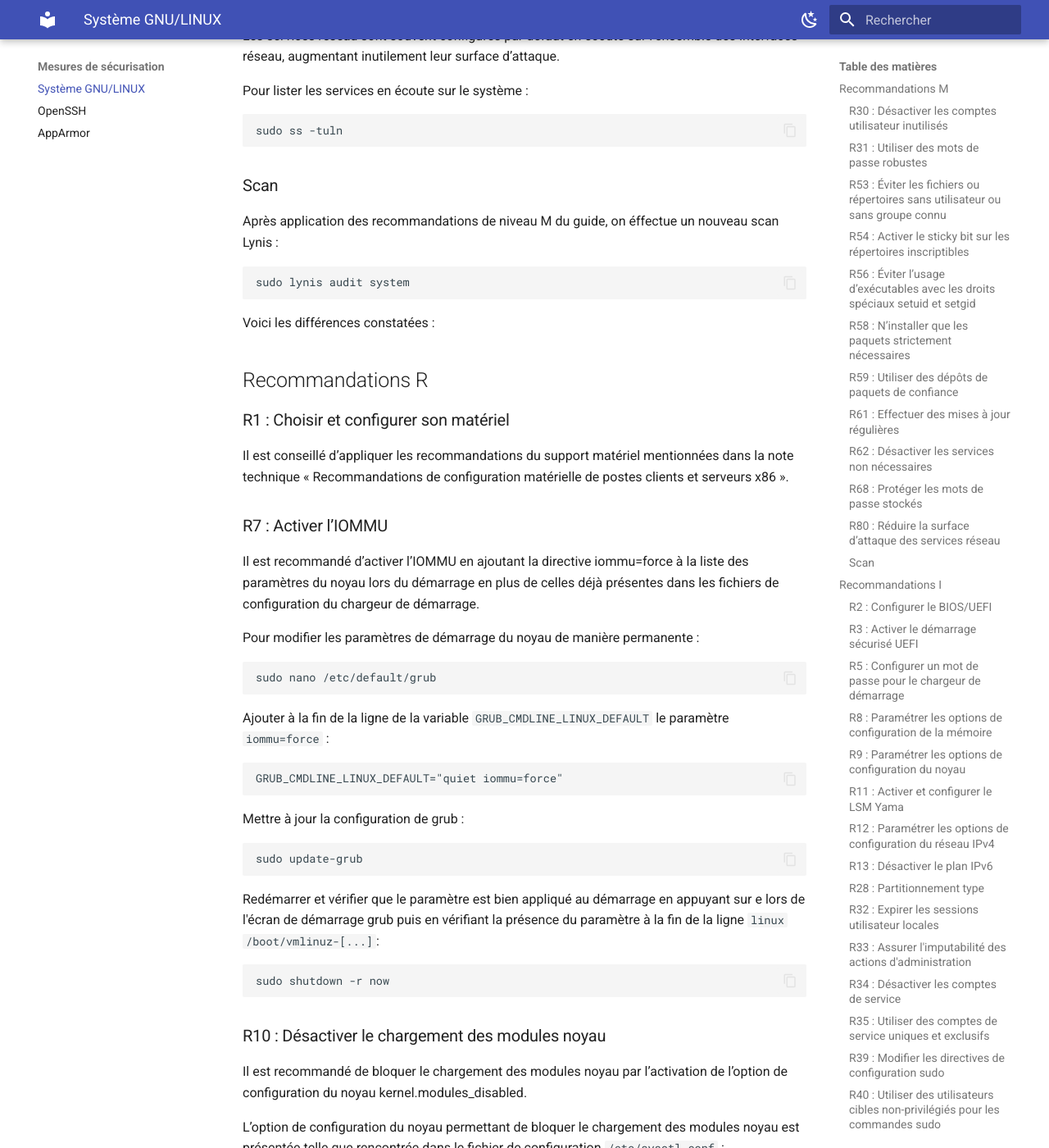
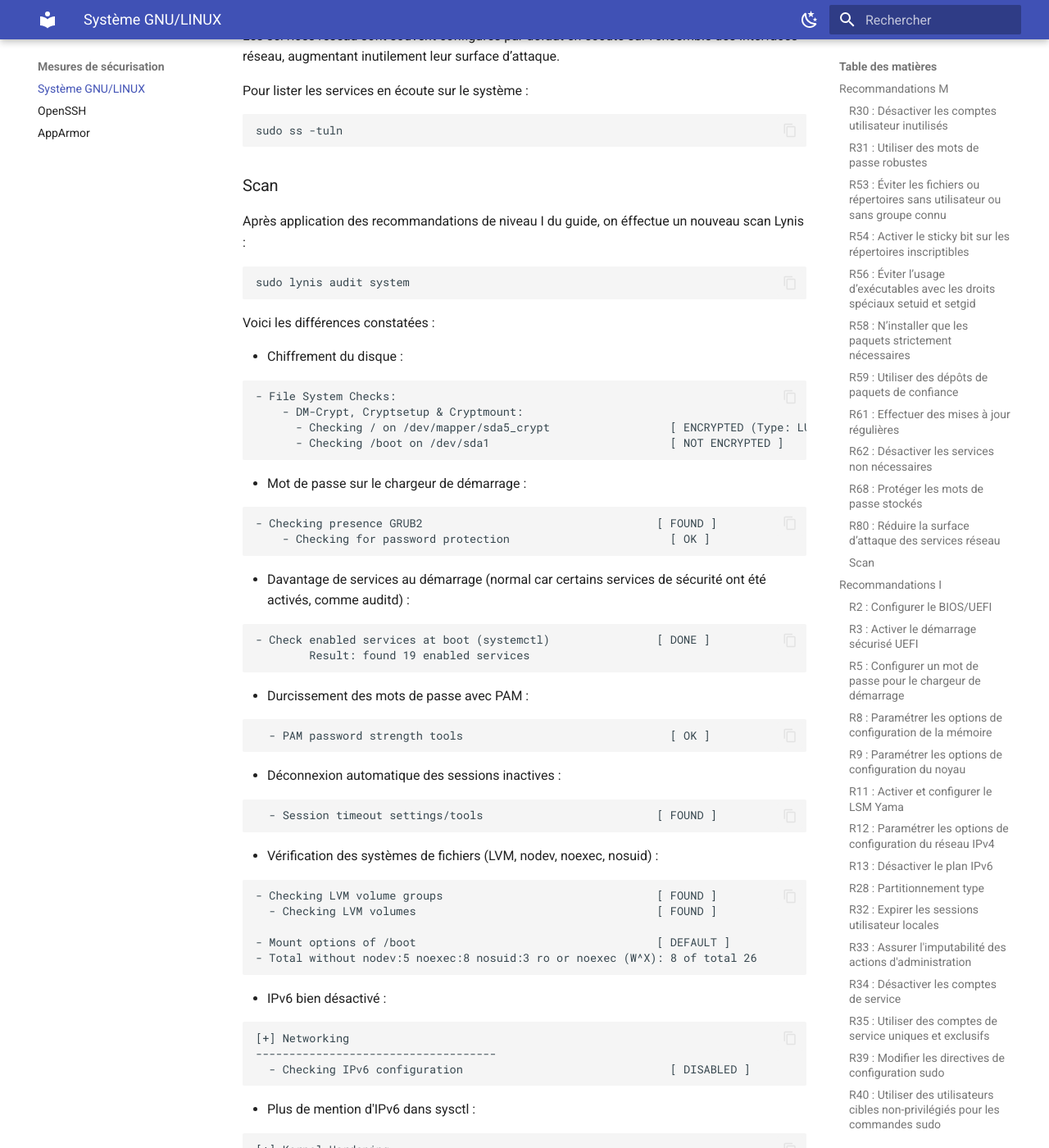
Before and after one commit to B1aSst/wiki-hardening-linux, an MkDocs documentation site: the page built from docs/mesures/gnu-linux.md, in a window 1280 px wide and 1400 px high, scrolled down 21431 px. Shown: the whole window at 82% size. Built offline with MkDocs 1.6.1 and Material for MkDocs 9.7.7, drawn with Linux system fonts in a browser that asks for light colours; some of the changed text lies outside the part shown.

Commit message:
scan after level MI

````diff
--- a/docs/mesures/gnu-linux.md
+++ b/docs/mesures/gnu-linux.md
@@ -967,7 +967,7 @@ sudo ss -tuln
 
 ### Scan
 
-Après application des recommandations de niveau M du guide, on éffectue un nouveau scan Lynis :
+Après application des recommandations de niveau I du guide, on éffectue un nouveau scan Lynis :
 
 ```bash
 sudo lynis audit system
@@ -975,9 +975,97 @@ sudo lynis audit system
 
 Voici les différences constatées :
 
-
-
-
+* Chiffrement du disque :
+
+```
+- File System Checks:
+    - DM-Crypt, Cryptsetup & Cryptmount:
+      - Checking / on /dev/mapper/sda5_crypt                  [ ENCRYPTED (Type: LUKS2) ]
+      - Checking /boot on /dev/sda1                           [ NOT ENCRYPTED ]
+```
+
+* Mot de passe sur le chargeur de démarrage :
+
+```
+- Checking presence GRUB2                                   [ FOUND ]
+    - Checking for password protection                        [ OK ]
+```
+
+* Davantage de services au démarrage (normal car certains services de sécurité ont été activés, comme auditd) :
+
+```
+- Check enabled services at boot (systemctl)                [ DONE ]
+        Result: found 19 enabled services
+```
+
+* Durcissement des mots de passe avec PAM :
+
+```
+  - PAM password strength tools                               [ OK ]
+```
+
+* Déconnexion automatique des sessions inactives :
+
+```
+  - Session timeout settings/tools                          [ FOUND ]
+```
+
+* Vérification des systèmes de fichiers (LVM, nodev, noexec, nosuid) :
+
+```
+- Checking LVM volume groups                                [ FOUND ]
+  - Checking LVM volumes                                    [ FOUND ]
+
+- Mount options of /boot                                    [ DEFAULT ]
+- Total without nodev:5 noexec:8 nosuid:3 ro or noexec (W^X): 8 of total 26
+```
+
+* IPv6 bien désactivé :
+
+```
+[+] Networking
+------------------------------------
+  - Checking IPv6 configuration                               [ DISABLED ]
+```
+
+* Plus de mention d'IPv6 dans sysctl :
+
+```
+[+] Kernel Hardening
+------------------------------------
+```
+
+* Aucun fichier supprimé en cours d'utilisation :
+
+```
+Checking deleted files in use                             [ DONE ]
+```
+
+* Chiffrement :
+
+```
+[+] Cryptography
+------------------------------------
+  - Found 1 LUKS encrypted block devices.                     [ OK ]
+  - Found 0 encrypted and 1 unencrypted swap devices in use.  [ OK ]
+```
+
+* Certains services inutiles ont bien été désactivés :
+
+```
+[+] Software: file integrity
+------------------------------------
+  - dm-integrity (status)                                     [ DISABLED ]
+  - dm-verity (status)                                        [ DISABLED ]
+```
+
+* Le score global est passé de 62 (sans mesures appliquées) à 64 (avec les mesures de niveau M et I appliquées).
+```
+  Lynis security scan details:
+
+  Hardening index : 64 [############        ]
+  Tests performed : 258
+```
 
 ## Recommandations R
 
````
